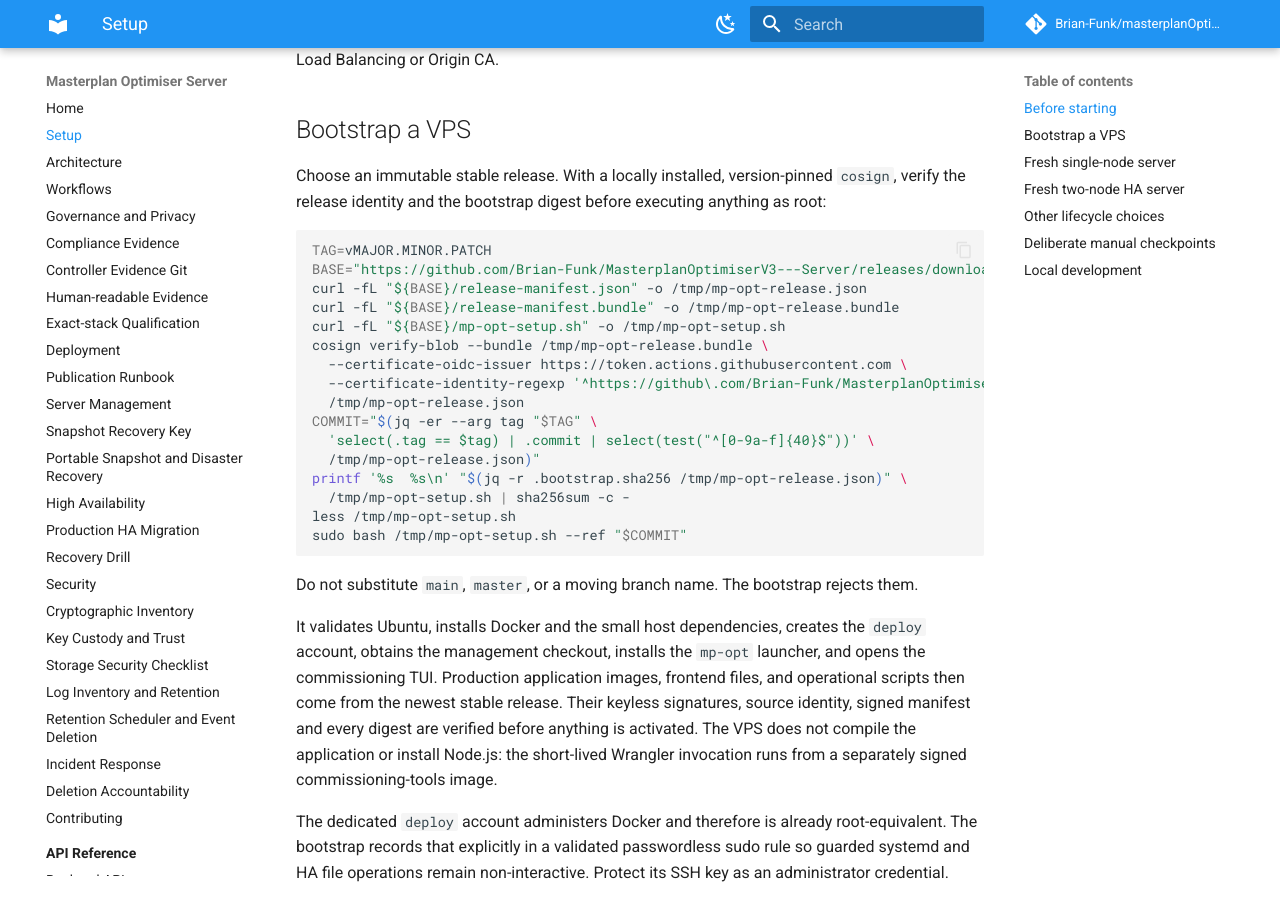
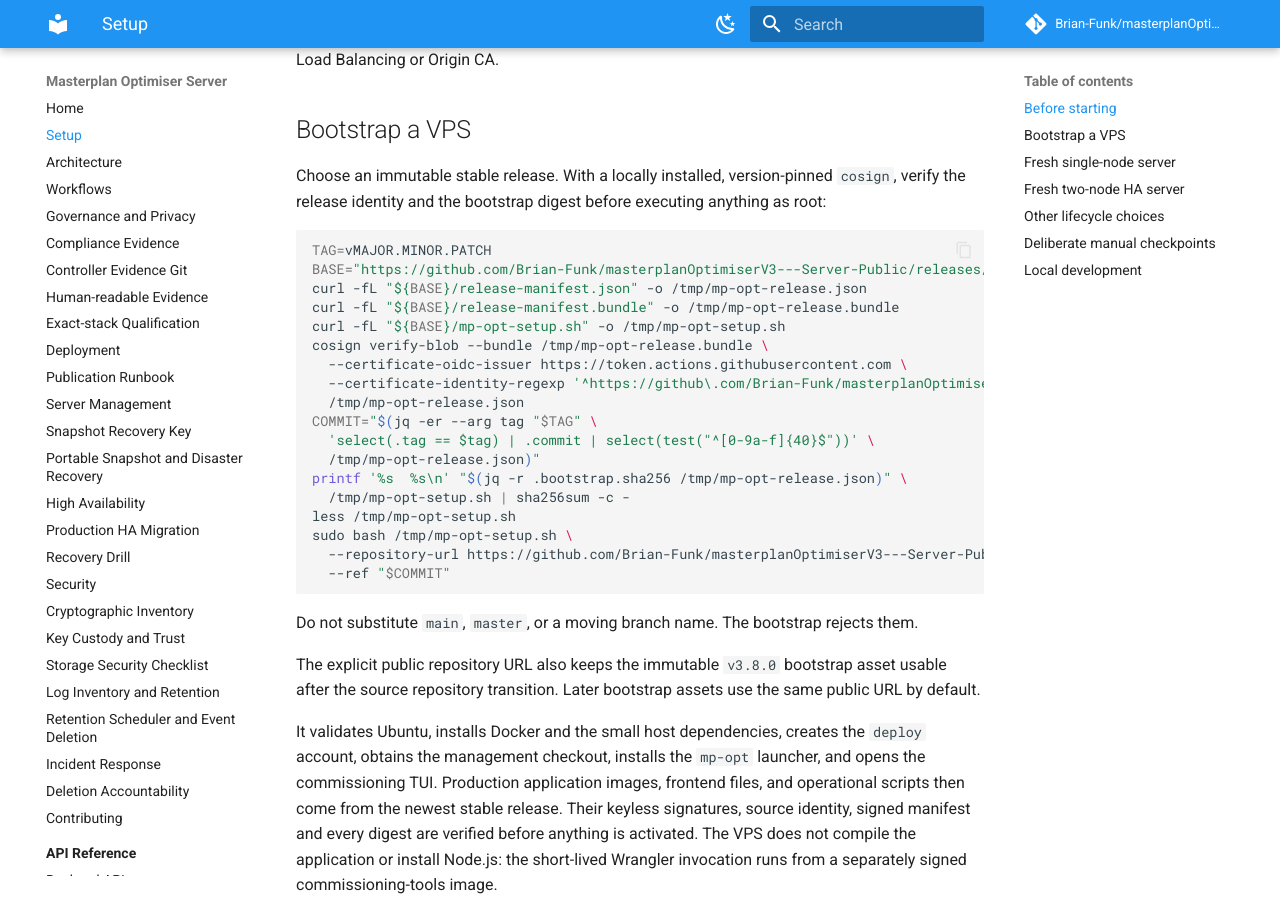
Before and after one commit to Brian-Funk/masterplanOptimiserV3---Server-Public, an MkDocs documentation site: the page built from docs/setup.md, in a window 1280 px wide and 900 px high, scrolled down 867 px. Built offline with MkDocs 1.6.1 and Material for MkDocs 9.7.7, drawn with Linux system fonts in a browser that asks for light colours; comment, search, counter and statistics services are not loaded.

Commit message:
fix: use the public Server repository throughout

````diff
--- a/docs/setup.md
+++ b/docs/setup.md
@@ -40,13 +40,13 @@
 
 ```bash
 TAG=vMAJOR.MINOR.PATCH
-BASE="https://github.com/Brian-Funk/MasterplanOptimiserV3---Server/releases/download/${TAG}"
+BASE="https://github.com/Brian-Funk/masterplanOptimiserV3---Server-Public/releases/download/${TAG}"
 curl -fL "${BASE}/release-manifest.json" -o /tmp/mp-opt-release.json
 curl -fL "${BASE}/release-manifest.bundle" -o /tmp/mp-opt-release.bundle
 curl -fL "${BASE}/mp-opt-setup.sh" -o /tmp/mp-opt-setup.sh
 cosign verify-blob --bundle /tmp/mp-opt-release.bundle \
   --certificate-oidc-issuer https://token.actions.githubusercontent.com \
-  --certificate-identity-regexp '^https://github\.com/Brian-Funk/MasterplanOptimiserV3---Server/\.github/workflows/release\.yml@refs/tags/v[0-9]+\.[0-9]+\.[0-9]+$' \
+  --certificate-identity-regexp '^https://github\.com/Brian-Funk/masterplanOptimiserV3---Server-Public/\.github/workflows/release\.yml@refs/(tags/v[0-9]+\.[0-9]+\.[0-9]+|heads/main)$' \
   /tmp/mp-opt-release.json
 COMMIT="$(jq -er --arg tag "$TAG" \
   'select(.tag == $tag) | .commit | select(test("^[0-9a-f]{40}$"))' \
@@ -54,11 +54,17 @@
 printf '%s  %s\n' "$(jq -r .bootstrap.sha256 /tmp/mp-opt-release.json)" \
   /tmp/mp-opt-setup.sh | sha256sum -c -
 less /tmp/mp-opt-setup.sh
-sudo bash /tmp/mp-opt-setup.sh --ref "$COMMIT"
+sudo bash /tmp/mp-opt-setup.sh \
+  --repository-url https://github.com/Brian-Funk/masterplanOptimiserV3---Server-Public.git \
+  --ref "$COMMIT"
 ```
 
 Do not substitute `main`, `master`, or a moving branch name. The bootstrap
 rejects them.
+
+The explicit public repository URL also keeps the immutable `v3.8.0`
+bootstrap asset usable after the source repository transition. Later bootstrap
+assets use the same public URL by default.
 
 It validates Ubuntu, installs Docker and the small host dependencies, creates
 the `deploy` account, obtains the management checkout, installs the `mp-opt`
````
Also changed, not shown: docs/deployment.md (+5 -3 lines), 4 other files.
